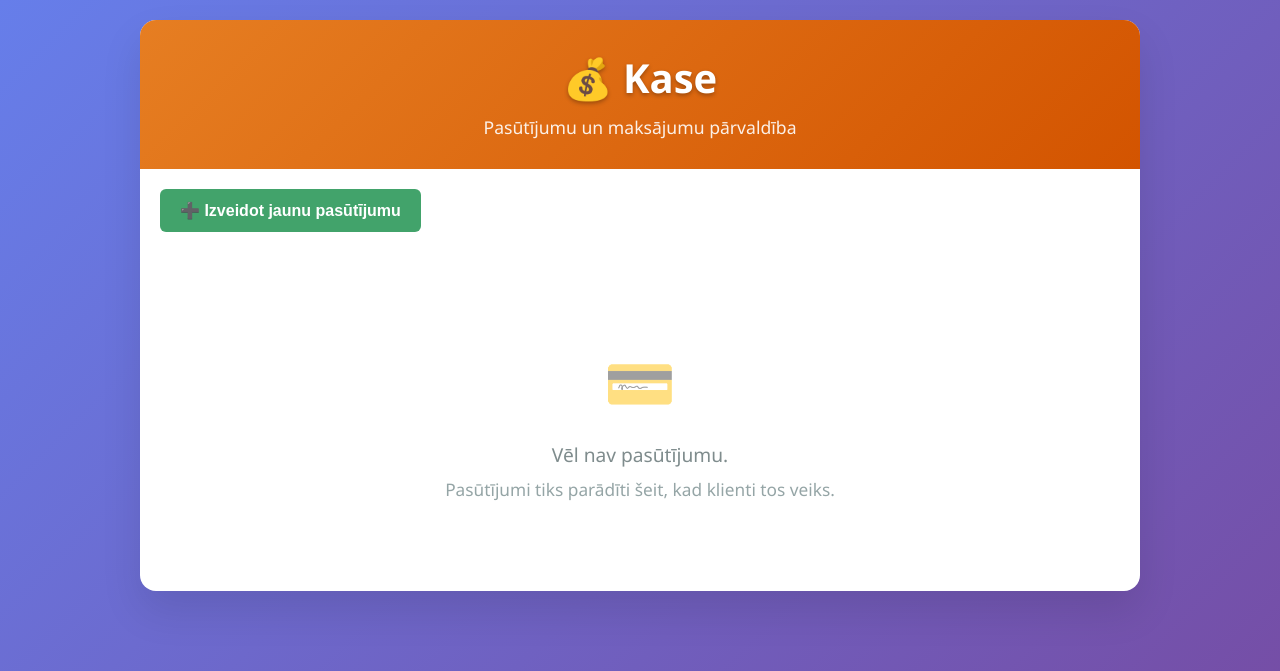
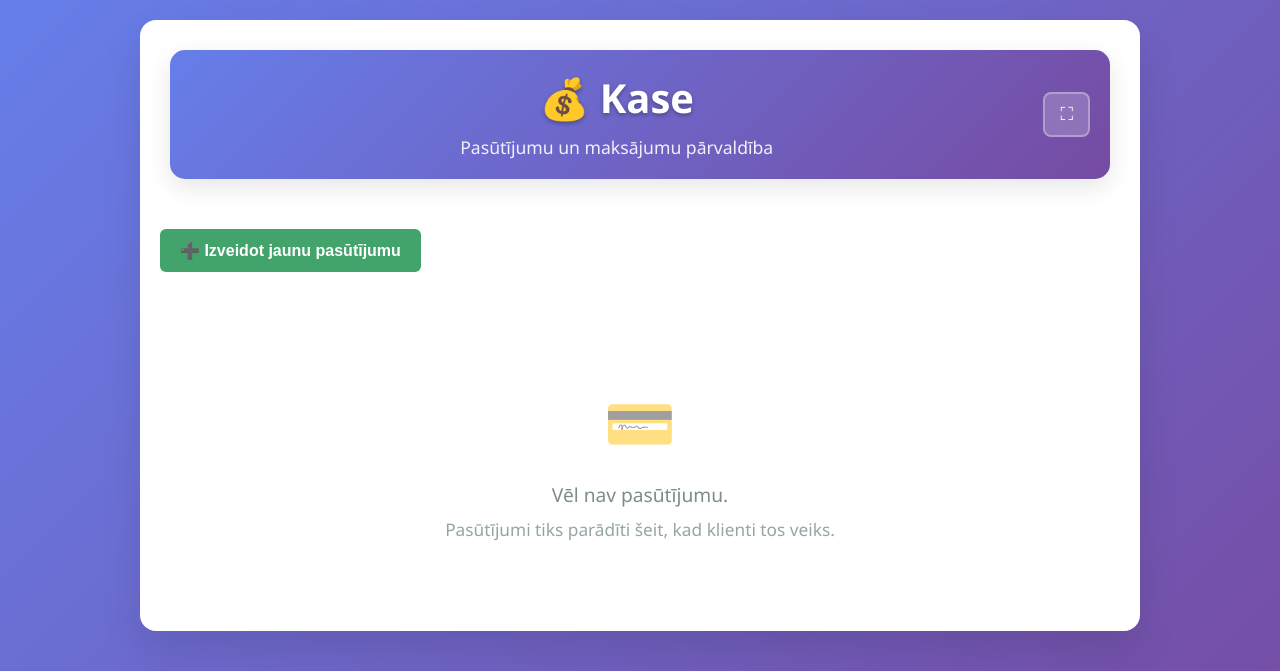
Before and after one commit to agate17/qr-ordering, a PHP site: page /register.php in a window 1280 px wide. Shown: the top 671 px of the page. Run offline with PHP 8.4, Linux system fonts and the light colour scheme; data comes from the database, SQL or seed files in the repository; data that the repository does not hold is empty; some libraries are stand-ins or nearby versions.

Commit message:
added fullscreen to both register and kitchen screens

```diff
--- a/public/register.php
+++ b/public/register.php
@@ -87,8 +87,15 @@ $table_list = get_table_list();
 <body>
 <div class="container">
     <div class="header">
-        <h1>💰 Kase</h1>
-        <div class="subtitle">Pasūtījumu un maksājumu pārvaldība</div>
+        <div class="header-content">
+            <div class="header-text">
+                <h1>💰 Kase</h1>
+                <div class="subtitle">Pasūtījumu un maksājumu pārvaldība</div>
+            </div>
+            <button id="fullscreenBtn" class="fullscreen-btn" onclick="toggleFullscreen()" title="Toggle Fullscreen">
+                <span id="fullscreenIcon">⛶</span>
+            </button>
+        </div>
     </div>
 
     <?php if ($order_success): ?>
@@ -337,6 +344,41 @@ function updateOrderSummary() {
     }
 }
 
+function toggleFullscreen() {
+    const btn = document.getElementById('fullscreenBtn');
+    const icon = document.getElementById('fullscreenIcon');
+
+    if (!document.fullscreenElement) {
+        document.documentElement.requestFullscreen().then(() => {
+            icon.textContent = '⛷'; // Exit fullscreen icon
+            btn.title = 'Exit Fullscreen';
+        }).catch(err => {
+            console.error('Error attempting to enable fullscreen:', err);
+        });
+    } else {
+        document.exitFullscreen().then(() => {
+            icon.textContent = '⛶'; // Enter fullscreen icon
+            btn.title = 'Toggle Fullscreen';
+        }).catch(err => {
+            console.error('Error attempting to exit fullscreen:', err);
+        });
+    }
+}
+
+// Listen for fullscreen changes (e.g., when user presses ESC)
+document.addEventListener('fullscreenchange', function() {
+    const icon = document.getElementById('fullscreenIcon');
+    const btn = document.getElementById('fullscreenBtn');
+
+    if (document.fullscreenElement) {
+        icon.textContent = '⛷';
+        btn.title = 'Exit Fullscreen';
+    } else {
+        icon.textContent = '⛶';
+        btn.title = 'Toggle Fullscreen';
+    }
+});
+
 // Close modal when clicking outside
 document.getElementById('orderModal').addEventListener('click', function(e) {
     if (e.target === this) {
@@ -358,5 +400,68 @@ document.addEventListener('DOMContentLoaded', function() {
     });
 });
 </script>
+
+<style>
+.header {
+    background: linear-gradient(135deg, #667eea 0%, #764ba2 100%);
+    color: white;
+    padding: 20px;
+    border-radius: 15px;
+    margin: 30px;
+    box-shadow: 0 8px 25px rgba(0,0,0,0.1);
+}
+
+.header-content {
+    display: flex;
+    justify-content: space-between;
+    align-items: center;
+}
+
+.header-text {
+    flex: 1;
+}
+
+.fullscreen-btn {
+    background: rgba(255, 255, 255, 0.2);
+    border: 2px solid rgba(255, 255, 255, 0.3);
+    color: white;
+    padding: 10px 15px;
+    border-radius: 8px;
+    cursor: pointer;
+    font-size: 18px;
+    transition: all 0.3s ease;
+    backdrop-filter: blur(10px);
+}
+
+.fullscreen-btn:hover {
+    background: rgba(255, 255, 255, 0.3);
+    border-color: rgba(255, 255, 255, 0.5);
+    transform: scale(1.05);
+}
+
+.fullscreen-btn:active {
+    transform: scale(0.95);
+}
+
+/* Fullscreen adjustments */
+:fullscreen .container {
+    max-width: none;
+    padding: 20px;
+}
+
+:fullscreen .header {
+    margin-bottom: 20px;
+}
+
+/* Make modal work well in fullscreen */
+:fullscreen .order-modal {
+    position: fixed;
+    top: 0;
+    left: 0;
+    width: 100vw;
+    height: 100vh;
+}
+</style>
+
 </body>
 </html>
```
Also changed, not shown: public/kitchen.php (+98 -2 lines), 1 other file.
